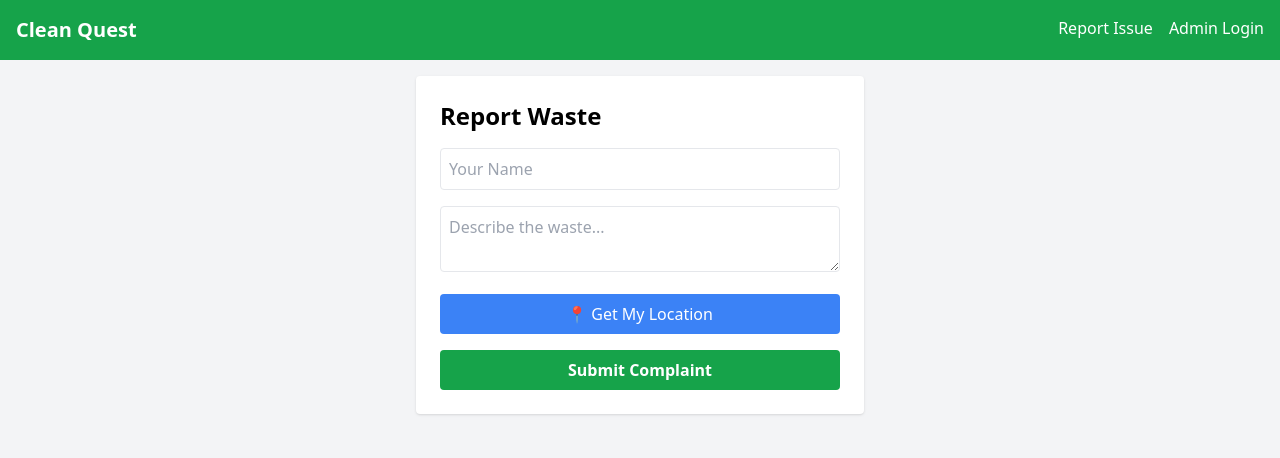
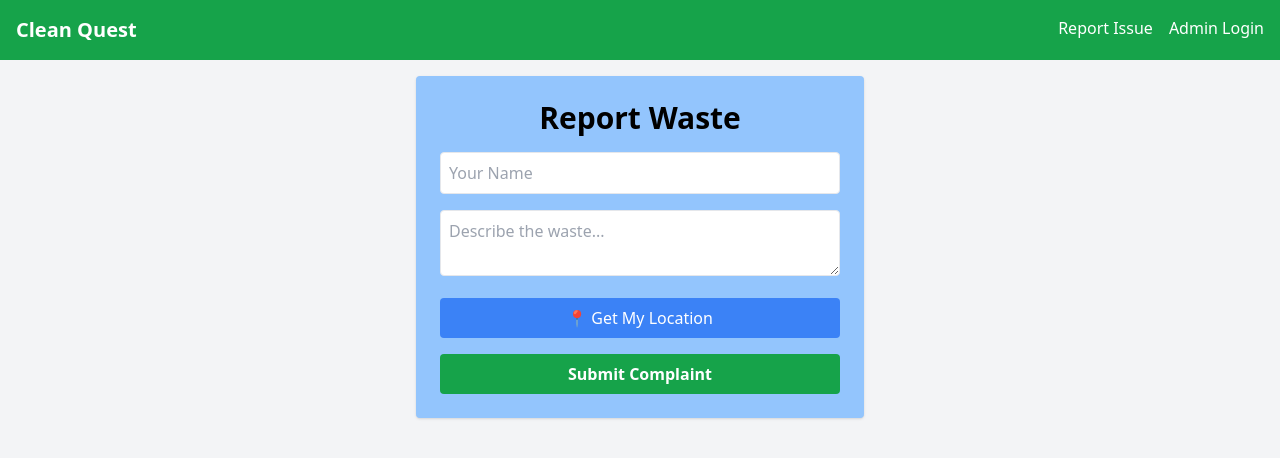
Before and after one commit to Mayur541/CleanQuest, a React (Vite) app in the folder client/: page / in a window 1280 px wide. Shown: the top 458 px of the page. Built offline with nearby package versions, Linux system fonts and the light colour scheme.

Commit message:
home page edited

```diff
--- a/client/src/pages/Home.jsx
+++ b/client/src/pages/Home.jsx
@@ -45,8 +45,8 @@ function Home() {
   };
 
   return (
-    <div className="max-w-md mx-auto bg-white p-6 rounded shadow">
-      <h2 className="text-2xl font-bold mb-4">Report Waste</h2>
+    <div className="max-w-md mx-auto bg-blue-300 p-6 rounded shadow">
+      <h2 align="center" className="text-3xl font-bold mb-4">Report Waste</h2>
 
       <form onSubmit={handleSubmit} className="space-y-4">
 
```
